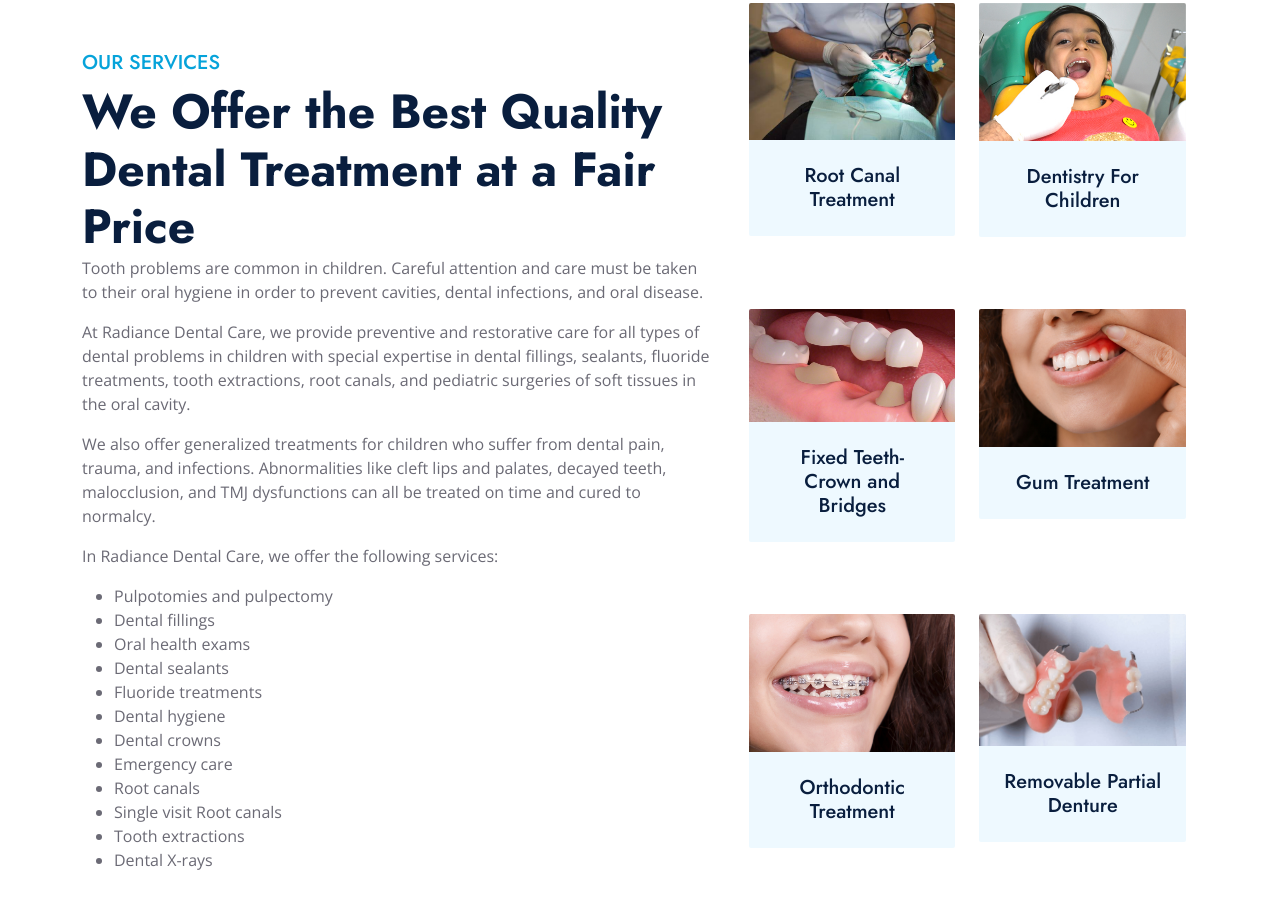
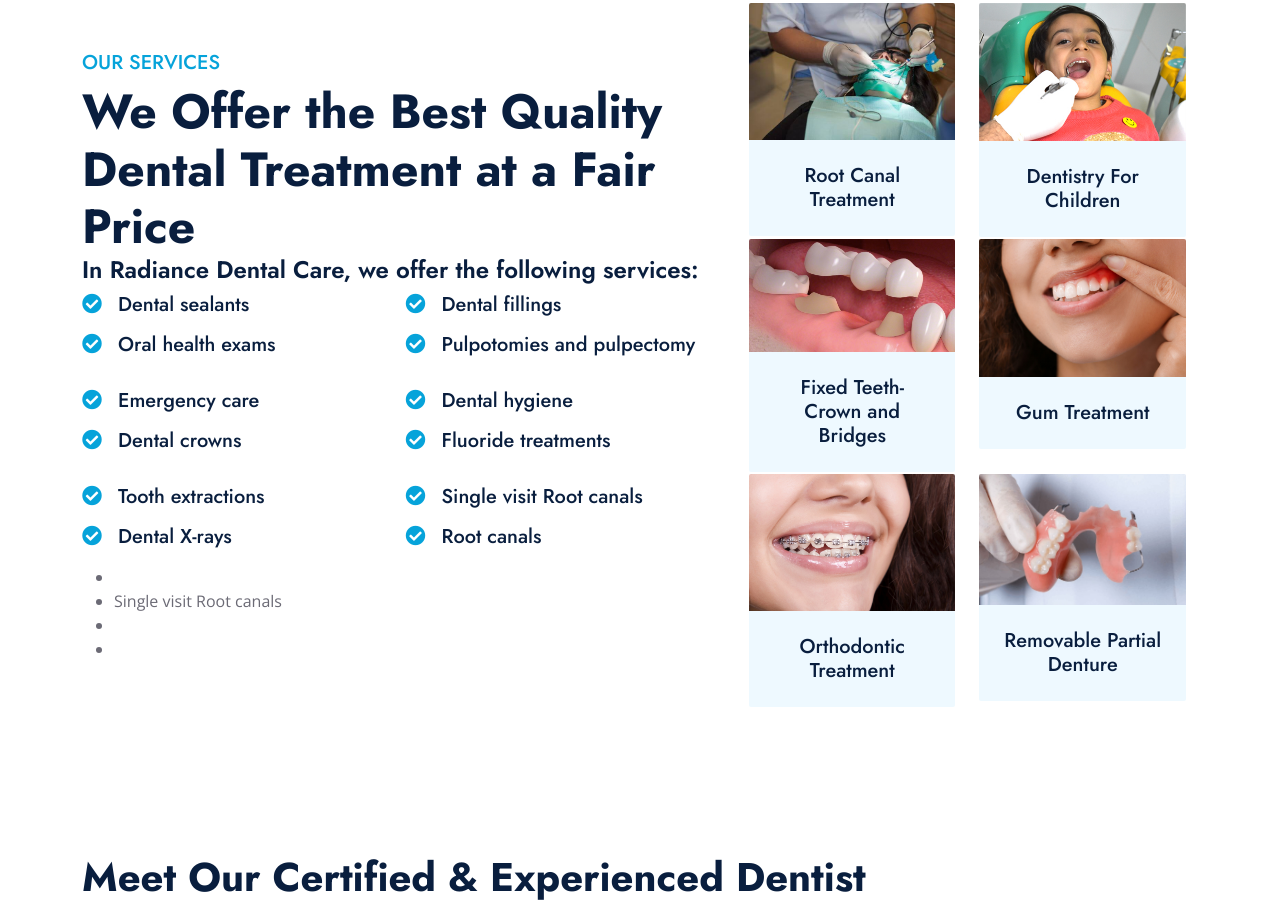
Before and after one commit to RadianceDentalCare/RadianceDentalCare.github.io, a plain HTML site: page index.html in a window 1280 px wide. Shown: the part 1686-2608 px from the top of the page. Drawn offline with nearby package versions, Linux system fonts and the light colour scheme; grey boxes are pictures that could not be loaded.

Commit message:
Update index.html

```diff
--- a/index.html
+++ b/index.html
@@ -418,29 +418,45 @@
                     <div class="section-title mb-5">
                         <h5 class="position-relative d-inline-block text-primary text-uppercase">Our Services</h5>
                         <h1 class="display-5 mb-0">We Offer the Best Quality Dental Treatment at a Fair Price</h1>
-                        <p>Tooth problems are common in children. Careful attention and care must be taken to their oral
-                            hygiene in order to prevent cavities, dental infections, and oral disease.</p>
-                        <p>At Radiance Dental Care, we provide preventive and restorative care for all types of dental
-                            problems in children with special expertise in dental fillings, sealants, fluoride
-                            treatments, tooth extractions, root canals, and pediatric surgeries of soft tissues in the
-                            oral cavity.</p>
-                        <p>We also offer generalized treatments for children who suffer from dental pain, trauma, and
-                            infections. Abnormalities like cleft lips and palates, decayed teeth, malocclusion, and TMJ
-                            dysfunctions can all be treated on time and cured to normalcy.</p>
-                        <p>In Radiance Dental Care, we offer the following services:</p>
+                        <h4>In Radiance Dental Care, we offer the following services:</h4>
+                        <div class="row g-3">
+                            <div class="col-sm-6 wow zoomIn" data-wow-delay="0.3s">
+                                <h5 class="mb-3"><i class="fa fa-check-circle text-primary me-3"></i>Dental sealants
+                                </h5>
+                                <h5 class="mb-3"><i class="fa fa-check-circle text-primary me-3"></i>Oral health exams</h5>
+                            </div>
+                            <div class="col-sm-6 wow zoomIn" data-wow-delay="0.6s">
+                                <h5 class="mb-3"><i class="fa fa-check-circle text-primary me-3"></i>Dental fillings
+                                </h5>
+                                <h5 class="mb-3"><i class="fa fa-check-circle text-primary me-3"></i>Pulpotomies and pulpectomy</h5>
+                            </div>
+                            <div class="col-sm-6 wow zoomIn" data-wow-delay="0.6s">
+                                <h5 class="mb-3"><i class="fa fa-check-circle text-primary me-3"></i>Emergency care
+                                </h5>
+                                <h5 class="mb-3"><i class="fa fa-check-circle text-primary me-3"></i>Dental crowns</h5>
+                            </div>
+                            <div class="col-sm-6 wow zoomIn" data-wow-delay="0.6s">
+                                <h5 class="mb-3"><i class="fa fa-check-circle text-primary me-3"></i>Dental hygiene
+                                </h5>
+                                <h5 class="mb-3"><i class="fa fa-check-circle text-primary me-3"></i>Fluoride treatments</h5>
+                            </div>
+                            <div class="col-sm-6 wow zoomIn" data-wow-delay="0.6s">
+                                <h5 class="mb-3"><i class="fa fa-check-circle text-primary me-3"></i>Tooth extractions
+                                </h5>
+                                <h5 class="mb-3"><i class="fa fa-check-circle text-primary me-3"></i>Dental X-rays</h5>
+                            </div>
+                            <div class="col-sm-6 wow zoomIn" data-wow-delay="0.6s">
+                                <h5 class="mb-3"><i class="fa fa-check-circle text-primary me-3"></i>Single visit Root canals
+                                </h5>
+                                <h5 class="mb-3"><i class="fa fa-check-circle text-primary me-3"></i>Root canals</h5>
+                            </div>
+                        </div>
                         <ul>
-                            <li>Pulpotomies and pulpectomy</li>
-                            <li>Dental fillings</li>
-                            <li>Oral health exams</li>
-                            <li>Dental sealants</li>
-                            <li>Fluoride treatments</li>
-                            <li>Dental hygiene</li>
-                            <li>Dental crowns</li>
-                            <li>Emergency care</li>
-                            <li>Root canals</li>
+
+                            <li></li>
                             <li>Single visit Root canals</li>
-                            <li>Tooth extractions</li>
-                            <li>Dental X-rays</li>
+                            <li></li>
+                            <li></li>
                         </ul>
 
                     </div>
```
